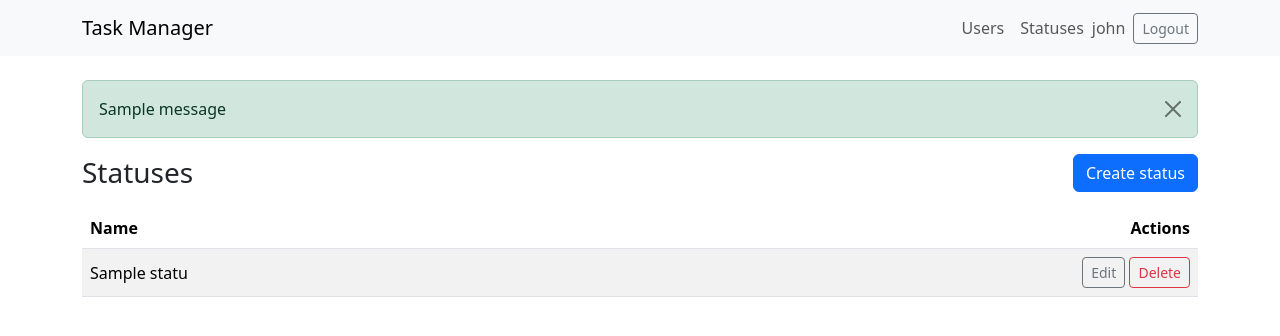
After one commit to chifcrow/python-project-52, a Django app: page /statuses/ in a window 1280 px wide. The commit adds this page. Shown: the top 336 px of the page. Run offline with Django 5.2, Linux system fonts and the light colour scheme; a user stored in the database is signed in; tables that the repository leaves empty hold one stand-in row (values such as "Sample post"); one stand-in notice (Sample message) is shown; some libraries are stand-ins or nearby versions.

Commit message:
Add statuses CRUD with auth, messages, and tests

```diff
--- /dev/null
+++ b/statuses/models.py
@@ -0,0 +1,14 @@
+# statuses/models.py
+
+from django.db import models
+
+
+class Status(models.Model):
+    name = models.CharField(max_length=255, unique=True)
+    created_at = models.DateTimeField(auto_now_add=True)
+
+    class Meta:
+        ordering = ["id"]
+
+    def __str__(self) -> str:
+        return self.name
--- /dev/null
+++ b/statuses/urls.py
@@ -0,0 +1,19 @@
+# statuses/urls.py
+
+from django.urls import path
+
+from statuses.views import (
+    StatusCreateView,
+    StatusDeleteView,
+    StatusListView,
+    StatusUpdateView,
+)
+
+app_name = "statuses"
+
+urlpatterns = [
+    path("", StatusListView.as_view(), name="list"),
+    path("create/", StatusCreateView.as_view(), name="create"),
+    path("<int:pk>/update/", StatusUpdateView.as_view(), name="update"),
+    path("<int:pk>/delete/", StatusDeleteView.as_view(), name="delete"),
+]
--- /dev/null
+++ b/statuses/views.py
@@ -0,0 +1,59 @@
+# statuses/views.py
+
+from django.contrib import messages
+from django.contrib.auth.mixins import LoginRequiredMixin
+from django.db.models.deletion import ProtectedError
+from django.http import HttpResponseRedirect
+from django.urls import reverse, reverse_lazy
+from django.views.generic import CreateView, DeleteView, ListView, UpdateView
+
+from statuses.forms import StatusForm
+from statuses.models import Status
+
+
+class StatusListView(LoginRequiredMixin, ListView):
+    model = Status
+    template_name = "statuses/status_list.html"
+    context_object_name = "statuses"
+
+
+class StatusCreateView(LoginRequiredMixin, CreateView):
+    model = Status
+    form_class = StatusForm
+    template_name = "statuses/status_form.html"
+    success_url = reverse_lazy("statuses:list")
+
+    def form_valid(self, form):
+        response = super().form_valid(form)
+        messages.success(self.request, "Status created successfully.")
+        return response
+
+
+class StatusUpdateView(LoginRequiredMixin, UpdateView):
+    model = Status
+    form_class = StatusForm
+    template_name = "statuses/status_update.html"
+    success_url = reverse_lazy("statuses:list")
+
+    def form_valid(self, form):
+        response = super().form_valid(form)
+        messages.success(self.request, "Status updated successfully.")
+        return response
+
+
+class StatusDeleteView(LoginRequiredMixin, DeleteView):
+    model = Status
+    template_name = "statuses/status_confirm_delete.html"
+    success_url = reverse_lazy("statuses:list")
+
+    def form_valid(self, form):
+        try:
+            response = super().form_valid(form)
+        except ProtectedError:
+            messages.error(
+                self.request,
+                "Cannot delete status because it is in use.",
+            )
+            return HttpResponseRedirect(reverse("statuses:list"))
+        messages.success(self.request, "Status deleted successfully.")
+        return response
--- a/task_manager/urls.py
+++ b/task_manager/urls.py
@@ -3,12 +3,14 @@
 from django.contrib import admin
 from django.contrib.auth import views as auth_views
 from django.urls import include, path
+
 from core.views import HomeView, healthz
 
 urlpatterns = [
     path("", HomeView.as_view(), name="home"),
     path("healthz", healthz, name="healthz"),
     path("users/", include("users.urls", namespace="users")),
+    path("statuses/", include("statuses.urls", namespace="statuses")),
     path("login/", auth_views.LoginView.as_view(), name="login"),
     path(
         "logout/",
--- a/templates/base.html
+++ b/templates/base.html
@@ -28,13 +28,17 @@
 
         <div class="collapse navbar-collapse" id="navbarNav">
             <ul class="navbar-nav ms-auto align-items-lg-center">
-                <li class="nav-item">
-                    <a class="nav-link" href="{% url 'users:list' %}">
-                        {% trans "Users" %}
-                    </a>
-                </li>
-
                 {% if user.is_authenticated %}
+                    <li class="nav-item">
+                        <a class="nav-link" href="{% url 'users:list' %}">
+                            {% trans "Users" %}
+                        </a>
+                    </li>
+                    <li class="nav-item">
+                        <a class="nav-link" href="{% url 'statuses:list' %}">
+                            {% trans "Statuses" %}
+                        </a>
+                    </li>
                     <li class="nav-item me-2">
                         <span class="navbar-text">
                             {{ user.username }}
@@ -49,6 +53,11 @@
                         </form>
                     </li>
                 {% else %}
+                    <li class="nav-item">
+                        <a class="nav-link" href="{% url 'users:list' %}">
+                            {% trans "Users" %}
+                        </a>
+                    </li>
                     <li class="nav-item">
                         <a class="nav-link" href="{% url 'login' %}">
                             {% trans "Login" %}
@@ -66,6 +75,16 @@
 </nav>
 
 <main class="container mt-4">
+    {% if messages %}
+        {% for message in messages %}
+            <div class="alert alert-{{ message.tags }} alert-dismissible fade show" role="alert">
+                {{ message }}
+                <button type="button" class="btn-close" data-bs-dismiss="alert"
+                        aria-label="{% trans 'Close' %}"></button>
+            </div>
+        {% endfor %}
+    {% endif %}
+
     {% block content %}{% endblock %}
 </main>
 
--- /dev/null
+++ b/templates/statuses/status_list.html
@@ -0,0 +1,47 @@
+{% extends "base.html" %}
+{% load i18n %}
+
+{% block title %}{% trans "Statuses" %}{% endblock %}
+
+{% block content %}
+<div class="d-flex justify-content-between align-items-center mb-3">
+    <h1 class="h3 mb-0">{% trans "Statuses" %}</h1>
+    <a class="btn btn-primary" href="{% url 'statuses:create' %}">
+        {% trans "Create status" %}
+    </a>
+</div>
+
+<div class="table-responsive">
+    <table class="table table-striped align-middle">
+        <thead>
+        <tr>
+            <th scope="col">{% trans "Name" %}</th>
+            <th scope="col" class="text-end">{% trans "Actions" %}</th>
+        </tr>
+        </thead>
+        <tbody>
+        {% for status in statuses %}
+            <tr>
+                <td>{{ status.name }}</td>
+                <td class="text-end">
+                    <a class="btn btn-sm btn-outline-secondary"
+                       href="{% url 'statuses:update' status.pk %}">
+                        {% trans "Edit" %}
+                    </a>
+                    <a class="btn btn-sm btn-outline-danger"
+                       href="{% url 'statuses:delete' status.pk %}">
+                        {% trans "Delete" %}
+                    </a>
+                </td>
+            </tr>
+        {% empty %}
+            <tr>
+                <td colspan="2" class="text-muted">
+                    {% trans "No statuses found." %}
+                </td>
+            </tr>
+        {% endfor %}
+        </tbody>
+    </table>
+</div>
+{% endblock %}
```
Also changed, not shown: statuses/forms.py (added, +11 -0 lines), statuses/test_statuses.py (added, +86 -0 lines), task_manager/settings.py (+2 -11 lines), templates/statuses/status_confirm_delete.html (added, +22 -0 lines), templates/statuses/status_form.html (added, +20 -0 lines), templates/statuses/status_update.html (added, +20 -0 lines).
